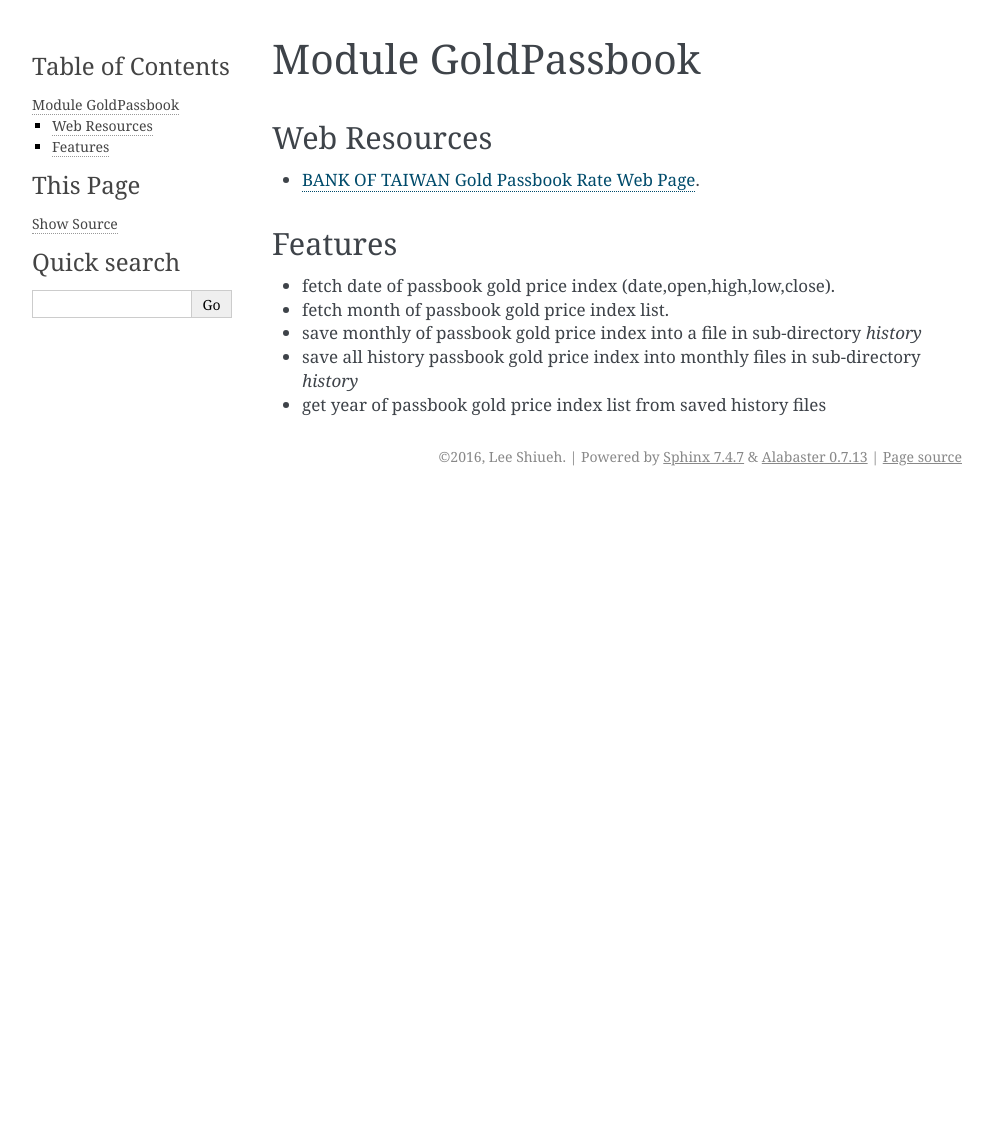
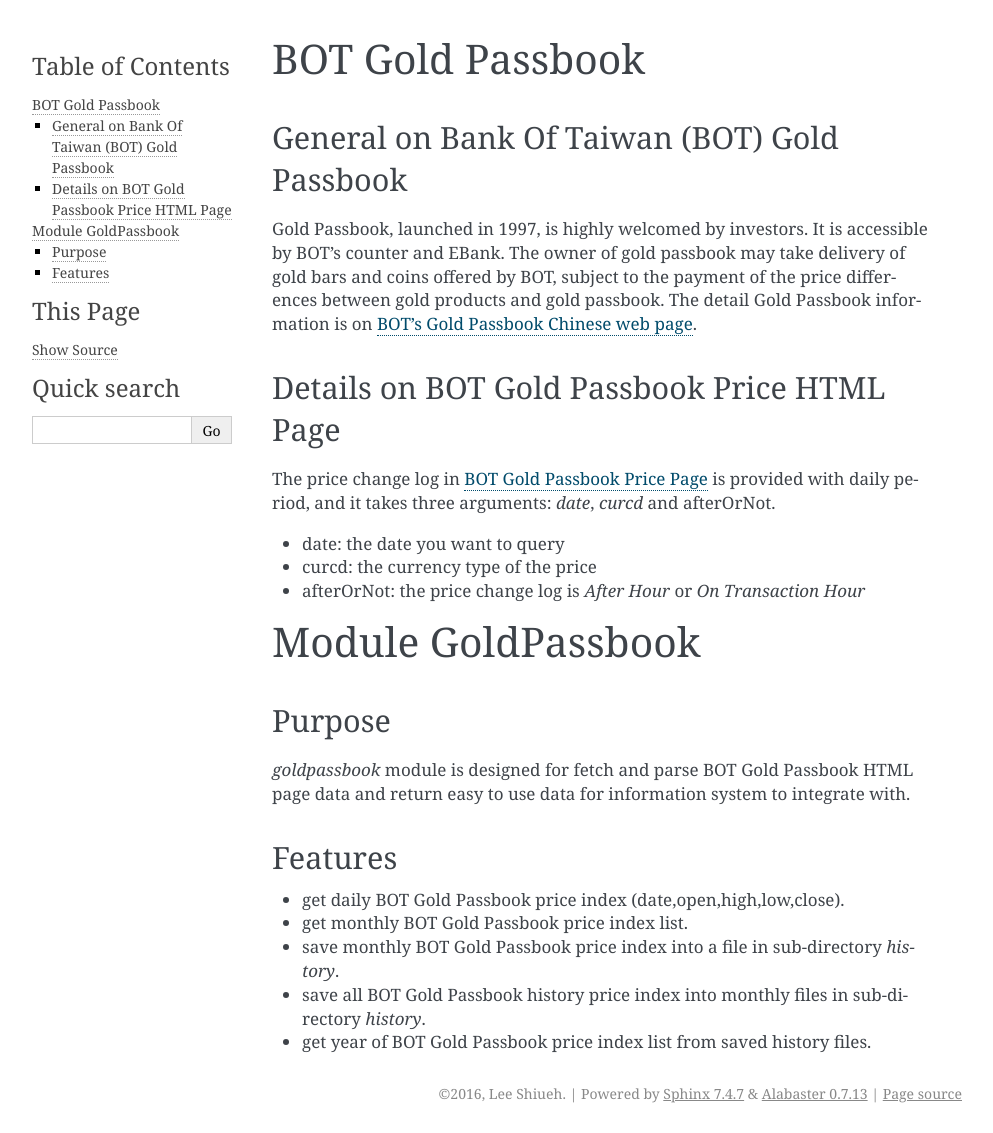
Before and after one commit to slee124565/pybankoftaiwan, a Sphinx documentation site: the page built from docs/readme.rst, in a window 1280 px wide. Shown: the whole page, without its empty margins (148-1141 px from the left). Built offline with Sphinx 7.4.7, drawn with Linux system fonts in a browser that asks for light colours; before the commit the page ends 900 px from its top, so only the background shows below that.

Commit message:
add usage docs

```diff
--- a/README.rst
+++ b/README.rst
@@ -1,18 +1,35 @@
+
+=================
+BOT Gold Passbook
+=================
+
+General on Bank Of Taiwan (BOT) Gold Passbook
+---------------------------------------------
+Gold Passbook, launched in 1997, is highly welcomed by investors. It is accessible by BOT's counter and EBank. The owner of gold passbook may take delivery of gold bars and coins offered by BOT, subject to the payment of the price differences between gold products and gold passbook. The detail Gold Passbook information is on `BOT's Gold Passbook Chinese web page <http://www.bot.com.tw/gold/goldpassbook/pages/default.aspx>`_.
+
+Details on BOT Gold Passbook Price HTML Page
+--------------------------------------------
+The price change log in `BOT Gold Passbook Price Page <http://rate.bot.com.tw/Pages/UIP005/UIP005INQ4.aspx>`_ is provided with daily period,
+and it takes three arguments: `date`, `curcd` and afterOrNot.
+
+- date: the date you want to query
+- curcd: the currency type of the price
+- afterOrNot: the price change log is `After Hour` or `On Transaction Hour`
 
 ===================
 Module GoldPassbook
 ===================
 
-Web Resources
--------------
+Purpose
+-------
 
-- `BANK OF TAIWAN Gold Passbook Rate Web Page <http://rate.bot.com.tw/Pages/UIP005/UIP005INQ4.aspx>`_.
+`goldpassbook` module is designed for fetch and parse BOT Gold Passbook HTML page data and return easy to use data for information system to integrate with.
 
 Features
 --------
 
-- fetch date of passbook gold price index (date,open,high,low,close).
-- fetch month of passbook gold price index list.
-- save monthly of passbook gold price index into a file in sub-directory `history`
-- save all history passbook gold price index into monthly files in sub-directory `history`
-- get year of passbook gold price index list from saved history files
+- get daily BOT Gold Passbook price index (date,open,high,low,close).
+- get monthly BOT Gold Passbook price index list.
+- save monthly BOT Gold Passbook price index into a file in sub-directory `history`.
+- save all BOT Gold Passbook history price index into monthly files in sub-directory `history`.
+- get year of BOT Gold Passbook price index list from saved history files.
--- a/docs/apigoldpassbook.rst
+++ b/docs/apigoldpassbook.rst
@@ -1,3 +1,4 @@
+.. _apigoldpassbook:
 
 ====================
 API for GoldPassbook
--- a/docs/index.rst
+++ b/docs/index.rst
@@ -14,6 +14,7 @@
    :maxdepth: 2
 
    readme
+   usage
    apigoldpassbook
    dependencies
 
--- /dev/null
+++ b/docs/usage.rst
@@ -0,0 +1,45 @@
+.. _usage:
+
+=====
+Usage
+=====
+
+Typical Usage of GoldPassbook Module
+------------------------------------
+`goldpassbook` module make use of `urllib` and `lxml` libraries to parsing BOT Gold Passbook HTML page and return a price list data (date, open, high, low, close).
+To get today's Gold Passbook TWD selling price index::
+
+    #!/usr/bin/env python
+    import goldpassbook
+
+    t_date, t_open, t_high, t_low, t_close = goldpassbook.get_date_price_index()
+
+`goldpassbook` module also provide a couple of handy functions.
+If you want to get all Gold Passbook TWD selling price index of this month::
+
+    #!/usr/bin/env python
+    import goldpassbook
+
+    this_month_price_list = goldpassbook.get_monthly_price_index()
+
+If you want to save this month Gold Passbook TWD Selling price index in `history` sub-directory::
+
+    #!/usr/bin/env python
+    import goldpassbook
+
+    this_month_price_list = goldpassbook.save_month_price_index()
+
+If you want to save all Gold Passbook TWD Selling price index in `history` sub-directory::
+
+    #!/usr/bin/env python
+    import goldpassbook
+
+    this_month_price_list = goldpassbook.save_history_price_index()
+
+After you have saved history Gold Passbook price index, `goldpassbook` module provide function `load_year_history` for you to get a list of price index with a year period.
+If you want to get this year Gold Passbook TWD price index from saved history files::
+
+    #!/usr/bin/env python
+    import goldpassbook
+
+    this_month_price_list = goldpassbook.load_year_history()
```
